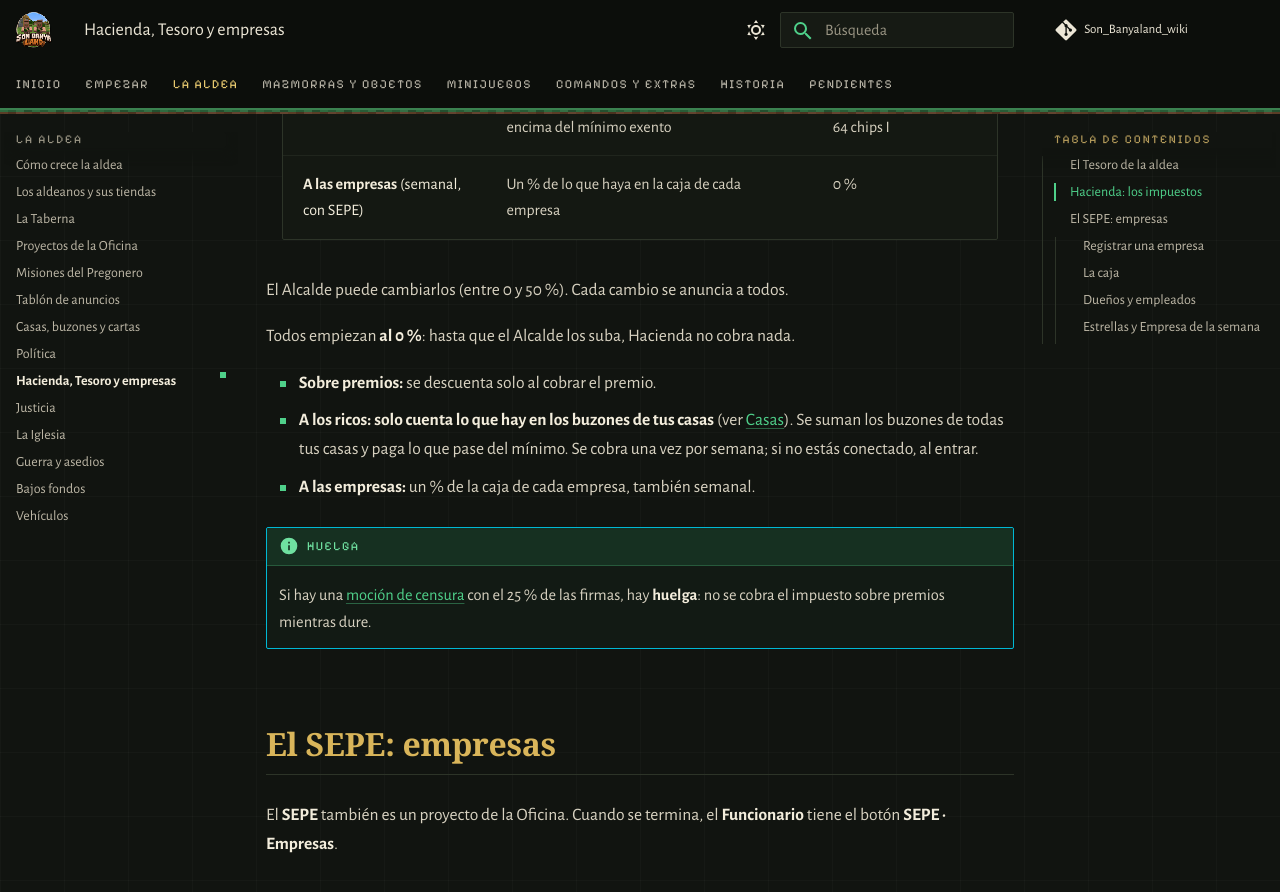
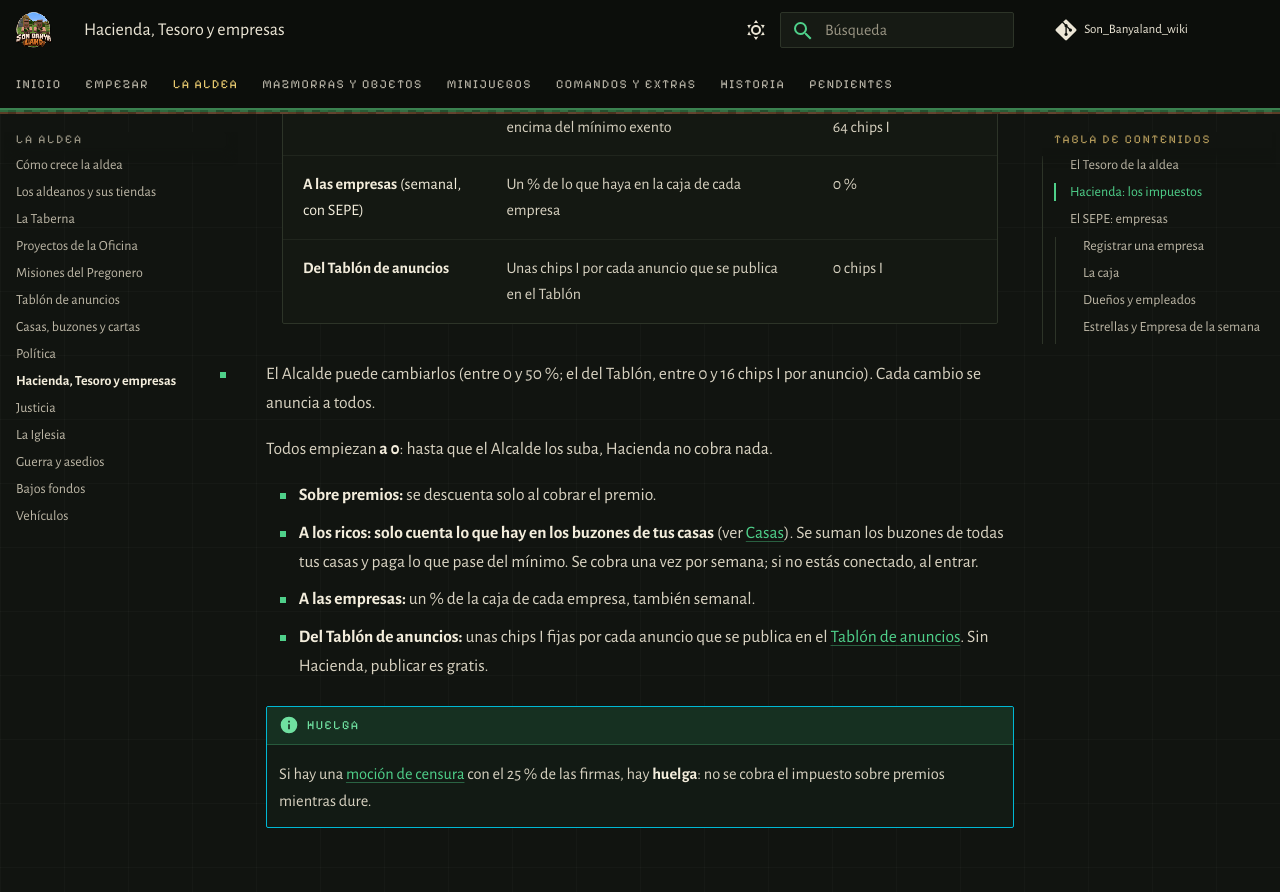
Before and after one commit to PigPilgrim/Son_Banyaland_wiki, an MkDocs documentation site: the page built from docs/hacienda.md, in a window 1280 px wide and 900 px high, scrolled down 930 px. Shown: the top 892 px of the window. Built offline with MkDocs 1.6.1 and Material for MkDocs 9.7.7, drawn with Linux system fonts in a browser that asks for light colours; some web fonts are replaced; comment, search, counter and statistics services are not loaded.

Commit message:
Tablón de anuncios: sin tasa fija; impuesto del Tablón que decide el Alcalde en Hacienda (empieza en 0)
Co-Authored-By: Claude Opus 5.5 <noreply@anthropic.com>

```diff
--- a/docs/_generado/impuestos.md
+++ b/docs/_generado/impuestos.md
@@ -3,5 +3,6 @@
 | **Sobre premios** | Un % de los sellos y chips que ganas en misiones y minijuegos | 0 % |
 | **A los ricos** (semanal) | Un % de lo que haya en tus buzones por encima del mínimo exento | 0 % de lo que pase de 64 chips I |
 | **A las empresas** (semanal, con SEPE) | Un % de lo que haya en la caja de cada empresa | 0 % |
+| **Del Tablón de anuncios** | Unas chips I por cada anuncio que se publica en el Tablón | 0 chips I |
 
-El Alcalde puede cambiarlos (entre 0 y 50 %). Cada cambio se anuncia a todos.
+El Alcalde puede cambiarlos (entre 0 y 50 %; el del Tablón, entre 0 y 16 chips I por anuncio). Cada cambio se anuncia a todos.
--- a/docs/hacienda.md
+++ b/docs/hacienda.md
@@ -18,13 +18,15 @@ su Despacho:
 
 --8<-- "_generado/impuestos.md"
 
-Todos empiezan **al 0 %**: hasta que el Alcalde los suba, Hacienda no cobra nada.
+Todos empiezan **a 0**: hasta que el Alcalde los suba, Hacienda no cobra nada.
 
 - **Sobre premios:** se descuenta solo al cobrar el premio.
 - **A los ricos:** **solo cuenta lo que hay en los buzones de tus casas** (ver [Casas](casas.md#el-buzon)). Se suman
   los buzones de todas tus casas y paga lo que pase del mínimo. Se cobra una vez por semana; si no estás conectado,
   al entrar.
 - **A las empresas:** un % de la caja de cada empresa, también semanal.
+- **Del Tablón de anuncios:** unas chips I fijas por cada anuncio que se publica en el
+  [Tablón de anuncios](tablon.md). Sin Hacienda, publicar es gratis.
 
 !!! info "Huelga"
     Si hay una [moción de censura](politica.md#mocion-de-censura) con el 25 % de las firmas, hay **huelga**: no se
--- a/docs/tablon.md
+++ b/docs/tablon.md
@@ -17,12 +17,13 @@ se las consiga. No es lo mismo que el *Tablón de misiones* del Pregonero (ver [
 Dale **clic derecho al tablón** y pulsa **Publicar un anuncio**.
 
 - Solo pueden publicar los **vecinos de esa aldea**, y como mucho **3 anuncios a la vez** cada uno.
-- Publicar cuesta **4 chips I**, que van al Tesoro de la aldea.
+- Publicar es **gratis**, salvo que el Alcalde ponga el **impuesto del Tablón** en
+  [Hacienda](hacienda.md#hacienda-los-impuestos): entonces cada anuncio paga esas chips I al Tesoro.
 - Se escribe un **título** (hasta 32 letras) y una **explicación** (hasta 50 letras) en un yunque.
 - Después se pone la **recompensa** en un cofre: chips, diamantes o cualquier objeto. **Se guarda en el momento**,
   así que nadie se queda sin cobrar.
 - Los anuncios duran **7 días**. Si nadie lo cumple, la recompensa vuelve a quien lo publicó. También se puede
-  **retirar** antes, si nadie lo ha aceptado: se devuelve la recompensa, pero no la tasa.
+  **retirar** antes, si nadie lo ha aceptado: se devuelve la recompensa (el impuesto, si lo hubo, no).
 
 Hay dos clases de anuncios:
 
--- a/generar.py
+++ b/generar.py
@@ -450,8 +450,10 @@ def justicia():
         ("**Sobre premios**", "Un % de los sellos y chips que ganas en misiones y minijuegos", f"{d['#imp_premios']} %"),
         ("**A los ricos** (semanal)", "Un % de lo que haya en tus buzones por encima del mínimo exento",
          f"{d['#imp_riqueza']} % de lo que pase de {d['#imp_umbral']} chips I"),
-        ("**A las empresas** (semanal, con SEPE)", "Un % de lo que haya en la caja de cada empresa", f"{d['#imp_empresas']} %")])
-             + f"\nEl Alcalde puede cambiarlos (entre 0 y {java_int(java('Oficina'), 'MAX_IMP')} %). Cada cambio se anuncia a todos.\n")
+        ("**A las empresas** (semanal, con SEPE)", "Un % de lo que haya en la caja de cada empresa", f"{d['#imp_empresas']} %"),
+        ("**Del Tablón de anuncios**", "Unas chips I por cada anuncio que se publica en el Tablón", f"{d['#imp_tablon']} chips I")])
+             + f"\nEl Alcalde puede cambiarlos (entre 0 y {java_int(java('Oficina'), 'MAX_IMP')} %; el del Tablón, entre 0 y "
+               f"{java_int(java('Oficina'), 'MAX_TABLON')} chips I por anuncio). Cada cambio se anuncia a todos.\n")
     escribir("sepe_numeros.md", tabla(["Qué", "Cuánto"], [
         ("Registrar una empresa", f"{oficina.SEPE_PRECIO} diamantes (van al Tesoro)"),
         ("Premio de la Empresa de la semana", f"{oficina.PREMIO_EMPRESA} chips I + la Placa de la Empresa de la Semana")]))
```
